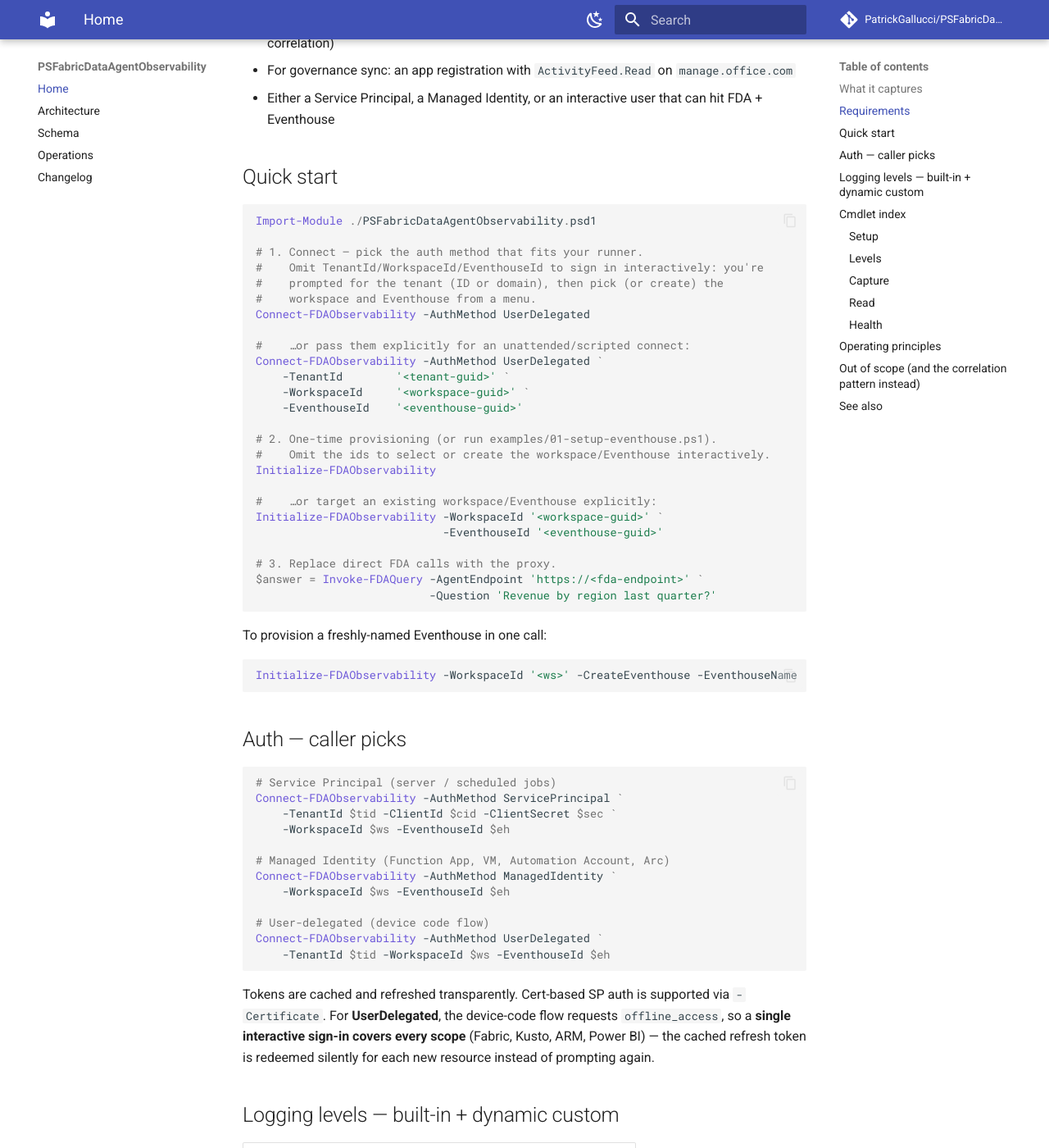
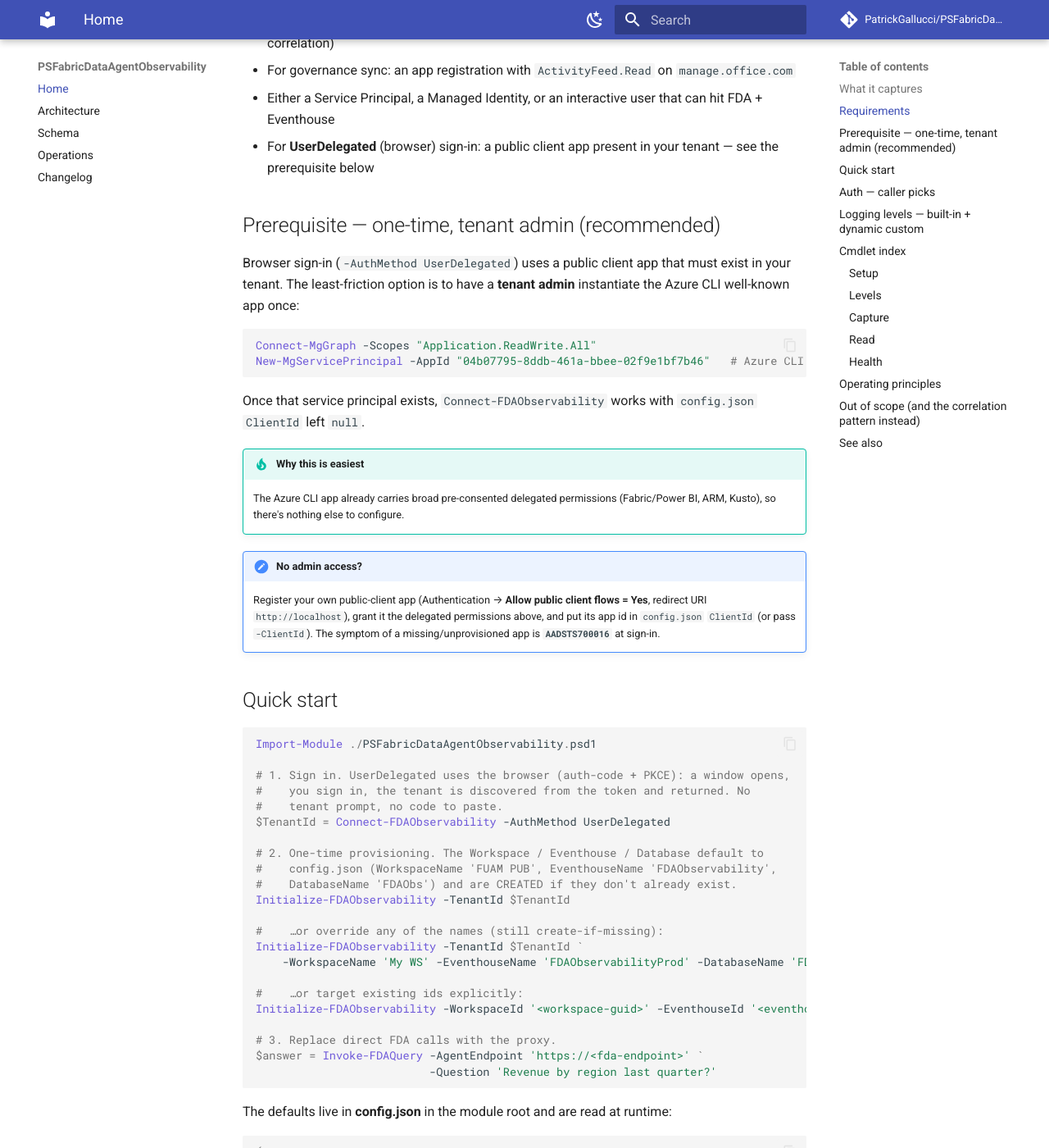
Before and after one commit to PatrickGallucci/PSFabricDataAgentObservability, an MkDocs documentation site: the page built from docs/README.md, in a window 1280 px wide and 1400 px high, scrolled down 1164 px. Shown: the whole window at 82% size. Built offline with MkDocs 1.6.1 and Material for MkDocs 9.7.7, drawn with Linux system fonts in a browser that asks for light colours; comment, search, counter and statistics services are not loaded; some of the changed text lies outside the part shown.

Commit message:
feat: config-driven setup with browser auth, name-based provisioning, and capacity handling
UserDelegated now uses the browser authorization-code + PKCE flow (loopback
redirect), signs in against the organizations authority, discovers the tenant
from the token, and returns it. Setup is config-driven via config.json
(WorkspaceName/EventhouseName/DatabaseName/CapacityName/ClientId): Initialize
finds-or-creates the Workspace/Eventhouse/Database by name. A created or
capacity-less workspace is placed on a Fabric capacity so it can host the
Eventhouse (fixes FeatureNotAvailable). Docs/example document the one-time
admin prerequisite (instantiate the Azure CLI public client). Fixes the
example dropping -ClientId for UserDelegated.

128 tests pass; analyzer clean; mkdocs --strict clean.

Co-Authored-By: Claude Opus 4.8 (1M context) <noreply@anthropic.com>

````diff
--- a/docs/README.md
+++ b/docs/README.md
@@ -23,42 +23,64 @@ Captures the full interaction trail — **question → reasoning → grounding
 - Permission to enable Workspace Monitoring on the semantic model (for executed-DAX correlation)
 - For governance sync: an app registration with `ActivityFeed.Read` on `manage.office.com`
 - Either a Service Principal, a Managed Identity, or an interactive user that can hit FDA + Eventhouse
+- For **UserDelegated** (browser) sign-in: a public client app present in your tenant — see the prerequisite below
+
+## Prerequisite — one-time, tenant admin (recommended)
+
+Browser sign-in (`-AuthMethod UserDelegated`) uses a public client app that must exist in your tenant. The least-friction option is to have a **tenant admin** instantiate the Azure CLI well-known app once:
+
+```powershell
+Connect-MgGraph -Scopes "Application.ReadWrite.All"
+New-MgServicePrincipal -AppId "04b07795-8ddb-461a-bbee-02f9e1bf7b46"   # Azure CLI
+```
+
+Once that service principal exists, `Connect-FDAObservability` works with `config.json` `ClientId` left `null`.
+
+!!! tip "Why this is easiest"
+    The Azure CLI app already carries broad pre-consented delegated permissions (Fabric/Power BI, ARM, Kusto), so there's nothing else to configure.
+
+!!! note "No admin access?"
+    Register your own public-client app (Authentication → **Allow public client flows = Yes**, redirect URI `http://localhost`), grant it the delegated permissions above, and put its app id in `config.json` `ClientId` (or pass `-ClientId`). The symptom of a missing/unprovisioned app is **`AADSTS700016`** at sign-in.
 
 ## Quick start
 
 ```powershell
 Import-Module ./PSFabricDataAgentObservability.psd1
 
-# 1. Connect — pick the auth method that fits your runner.
-#    Omit TenantId/WorkspaceId/EventhouseId to sign in interactively: you're
-#    prompted for the tenant (ID or domain), then pick (or create) the
-#    workspace and Eventhouse from a menu.
-Connect-FDAObservability -AuthMethod UserDelegated
+# 1. Sign in. UserDelegated uses the browser (auth-code + PKCE): a window opens,
+#    you sign in, the tenant is discovered from the token and returned. No
+#    tenant prompt, no code to paste.
+$TenantId = Connect-FDAObservability -AuthMethod UserDelegated
 
-#    …or pass them explicitly for an unattended/scripted connect:
-Connect-FDAObservability -AuthMethod UserDelegated `
-    -TenantId        '<tenant-guid>' `
-    -WorkspaceId     '<workspace-guid>' `
-    -EventhouseId    '<eventhouse-guid>'
+# 2. One-time provisioning. The Workspace / Eventhouse / Database default to
+#    config.json (WorkspaceName 'FUAM PUB', EventhouseName 'FDAObservability',
+#    DatabaseName 'FDAObs') and are CREATED if they don't already exist.
+Initialize-FDAObservability -TenantId $TenantId
 
-# 2. One-time provisioning (or run examples/01-setup-eventhouse.ps1).
-#    Omit the ids to select or create the workspace/Eventhouse interactively.
-Initialize-FDAObservability
+#    …or override any of the names (still create-if-missing):
+Initialize-FDAObservability -TenantId $TenantId `
+    -WorkspaceName 'My WS' -EventhouseName 'FDAObservabilityProd' -DatabaseName 'FDAObs'
 
-#    …or target an existing workspace/Eventhouse explicitly:
-Initialize-FDAObservability -WorkspaceId '<workspace-guid>' `
-                            -EventhouseId '<eventhouse-guid>'
+#    …or target existing ids explicitly:
+Initialize-FDAObservability -WorkspaceId '<workspace-guid>' -EventhouseId '<eventhouse-guid>'
 
 # 3. Replace direct FDA calls with the proxy.
 $answer = Invoke-FDAQuery -AgentEndpoint 'https://<fda-endpoint>' `
                           -Question 'Revenue by region last quarter?'
 ```
 
-To provision a freshly-named Eventhouse in one call:
+The defaults live in **config.json** in the module root and are read at runtime:
 
-```powershell
-Initialize-FDAObservability -WorkspaceId '<ws>' -CreateEventhouse -EventhouseName 'FDAObservability'
+```json
+{
+    "WorkspaceName": "FUAM PUB",
+    "EventhouseName": "FDAObservability",
+    "DatabaseName": "FDAObs",
+    "ClientId": null
+}
 ```
+
+`ClientId` is the public client used for browser sign-in; `null` means the Azure CLI well-known app. If that app isn't provisioned in your tenant (you'll see `AADSTS700016`), set it to an app you've registered there with **Allow public client flows = Yes** and an `http://localhost` redirect URI.
 
 ## Auth — caller picks
 
@@ -72,12 +94,11 @@ Connect-FDAObservability -AuthMethod ServicePrincipal `
 Connect-FDAObservability -AuthMethod ManagedIdentity `
     -WorkspaceId $ws -EventhouseId $eh
 
-# User-delegated (device code flow)
-Connect-FDAObservability -AuthMethod UserDelegated `
-    -TenantId $tid -WorkspaceId $ws -EventhouseId $eh
+# User-delegated (browser auth-code + PKCE) — returns the discovered TenantId
+$TenantId = Connect-FDAObservability -AuthMethod UserDelegated
 ```
 
-Tokens are cached and refreshed transparently. Cert-based SP auth is supported via `-Certificate`. For **UserDelegated**, the device-code flow requests `offline_access`, so a **single interactive sign-in covers every scope** (Fabric, Kusto, ARM, Power BI) — the cached refresh token is redeemed silently for each new resource instead of prompting again.
+Tokens are cached and refreshed transparently. Cert-based SP auth is supported via `-Certificate`. For **UserDelegated**, the browser auth-code + PKCE flow requests `offline_access`, so a **single interactive sign-in covers every scope** (Fabric, Kusto, ARM, Power BI) — the cached refresh token is redeemed silently for each new resource instead of prompting again. The tenant is read from the returned token, so you don't supply it up front.
 
 ## Logging levels — built-in + dynamic custom
 
````
Also changed, not shown: CHANGELOG.md (+19 -0 lines), README.md (+26 -13 lines), config.json (added, +7 -0 lines), docs/ARCHITECTURE.md (+1 -1 lines), docs/OPERATIONS.md (+10 -2 lines), 11 other files.
